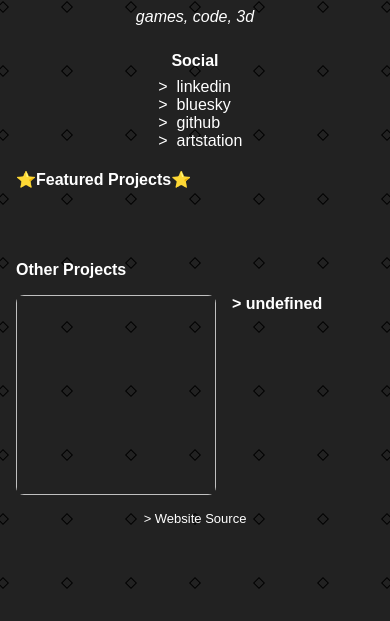
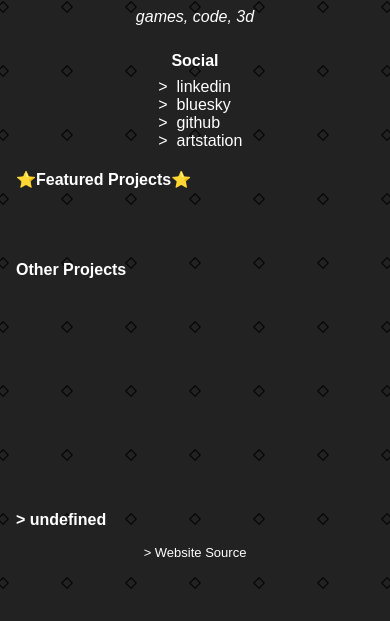
Before and after one commit to JimTheKiwifruit/jimthekiwifruit.github.io, a plain HTML site: page index.html in a window 390 px wide. Shown: the part 223-844 px from the top of the page. Drawn offline with nearby package versions, Linux system fonts and the light colour scheme; no server answers; a web font is replaced by a local one.

Commit message:
Stack cards vertically for mobile

```diff
--- a/style.css
+++ b/style.css
@@ -98,7 +98,6 @@ a:visited {
 	display: flex;
 	gap: 1rem;
 	width: 100%;
-	height: 200px;
 
 	/* background: none;
 	color: inherit;
@@ -117,13 +116,11 @@ a:visited {
 
 .post .thumb {
 	position: relative;
+	display: flex;
+	width: 200px;
+	height: 200px;
 	border-radius: 8px;
 	overflow: clip;
-}
-
-.post img {
-	width: 200px;
-	height: 200px;
 }
 
 .post p {
@@ -160,3 +157,9 @@ a:visited {
 	opacity: 1;
 	transition: opacity 180ms;
 }
+
+@media only screen and (max-width: 540px)  {
+	.post {
+		flex-direction: column;
+	}
+}
```
